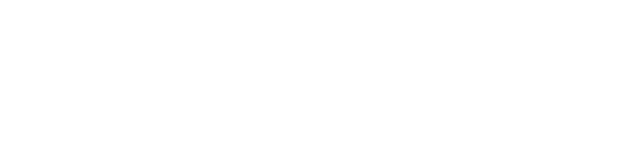
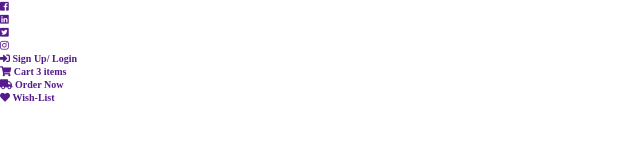
Before and after one commit to Harsh71019/FurnitureGrid, a plain HTML site: page index.html in a window 1280 px wide. Shown: the whole page, without its empty margins (0-640 px from the left). Drawn offline with nearby package versions, Linux system fonts and the light colour scheme.

Commit message:
Markup For Nav

```diff
--- a/index.html
+++ b/index.html
@@ -1,15 +1,68 @@
 <!DOCTYPE html>
 <html lang="en">
-<head>
-    <meta charset="UTF-8">
-    <meta name="viewport" content="width=device-width, initial-scale=1.0">
-    <meta http-equiv="X-UA-Compatible" content="ie=edge">
-	<link rel="shortcut icon" type="image/png" href="images/logo.png">
-    <link rel="stylesheet" href="https://use.fontawesome.com/releases/v5.2.0/css/all.css" integrity="sha384-hWVjflwFxL6sNzntih27bfxkr27PmbbK/iSvJ+a4+0owXq79v+lsFkW54bOGbiDQ" crossorigin="anonymous">
-    <link rel="stylesheet" href="style.css">
+  <head>
+    <meta charset="UTF-8" />
+    <meta name="viewport" content="width=device-width, initial-scale=1.0" />
+    <meta http-equiv="X-UA-Compatible" content="ie=edge" />
+    <link rel="shortcut icon" type="image/png" href="images/logo.png" />
+    <link
+      rel="stylesheet"
+      href="https://use.fontawesome.com/releases/v5.2.0/css/all.css"
+      integrity="sha384-hWVjflwFxL6sNzntih27bfxkr27PmbbK/iSvJ+a4+0owXq79v+lsFkW54bOGbiDQ"
+      crossorigin="anonymous"
+    />
+    <link rel="stylesheet" href="style.css" />
     <title>Furniture Grid</title>
-</head>
-<body>
+  </head>
+  <body>
+    <div class="container">
+      <ul class="social-icons">
+        <li class="social-icon-item">
+          <a href="" class="social-icon-link"
+            ><i class="fab fa-facebook-square social-icon"></i
+          ></a>
+        </li>
+        <li class="social-icon-item">
+          <a href="" class="social-icon-link"
+            ><i class="fab fa-linkedin social-icon"></i
+          ></a>
+        </li>
+        <li class="social-icon-item">
+          <a href="" class="social-icon-link"
+            ><i class="fab fa-twitter-square social-icon"></i
+          ></a>
+        </li>
+        <li class="social-icon-item">
+          <a href="" class="social-icon-link"
+            ><i class="fab fa-instagram social-icon"></i
+          ></a>
+        </li>
+      </ul>
 
-</body>
+      <nav class="first-nav">
+        <ul class="first-nav-list">
+          <li class="first-nav-item">
+            <a href="" class="first-nav-link">
+              <i class="fas fa-sign-in-alt"> Sign Up/ Login </i>
+            </a>
+          </li>
+          <li class="first-nav-item">
+            <a href="" class="first-nav-link">
+              <i class="fas fa-shopping-cart"> Cart <span>3 items</span> </i>
+            </a>
+          </li>
+          <li class="first-nav-item">
+            <a href="" class="first-nav-link">
+              <i class="fas fa-truck"> Order Now </i>
+            </a>
+          </li>
+          <li class="first-nav-item">
+            <a href="" class="first-nav-link">
+              <i class="fas fa-heart"> Wish-List </i>
+            </a>
+          </li>
+        </ul>
+      </nav>
+    </div>
+  </body>
 </html>
```
